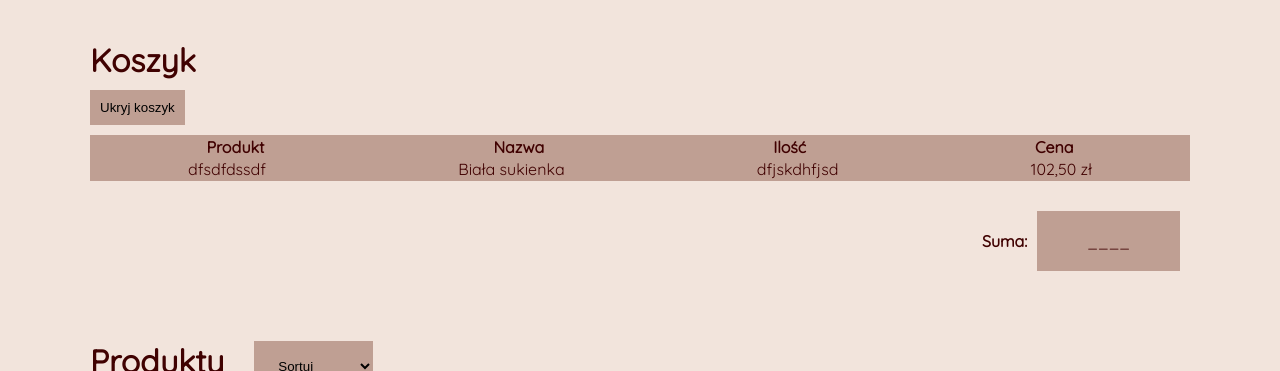
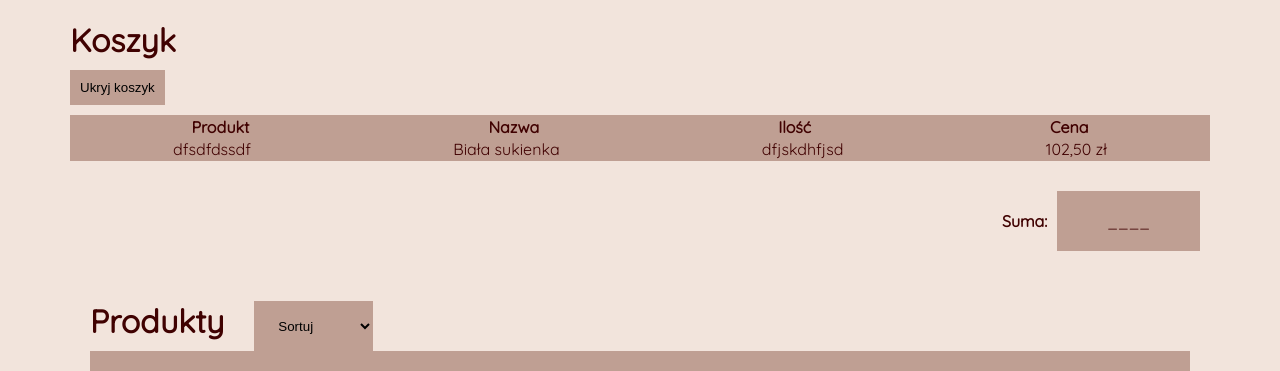
Before and after one commit to oleinka/recruitment-task, a React (Create React App) app: page / in a window 1280 px wide. Shown: the top 371 px of the page. Built offline with nearby package versions, Linux system fonts and the light colour scheme.

Commit message:
app wrapper corrections media

```diff
--- a/src/App.scss
+++ b/src/App.scss
@@ -10,17 +10,17 @@ body {
     color: $color-dark;
 }
 .App {
+    max-width: 1200px;
     margin: 0 auto;
-    max-width: 1200px;
 }
 
-@media (max-width: 500px) {
+@media screen and (max-width: 1000px) {
     .App {
         padding: 20px 0;
     }
 }
 
-@media (min-width: 1000px) {
+@media screen and (min-width: 1000px) {
     .App {
         padding: 20px 30px;
     }
--- a/src/components/CartWrapper/CartWrapper.scss
+++ b/src/components/CartWrapper/CartWrapper.scss
@@ -1,6 +1,5 @@
 $color-caffe: #BF9F93;
 .cartWrapper {
-    padding: 20px;
     h1 {
         margin-bottom: 10px;
     }
```
